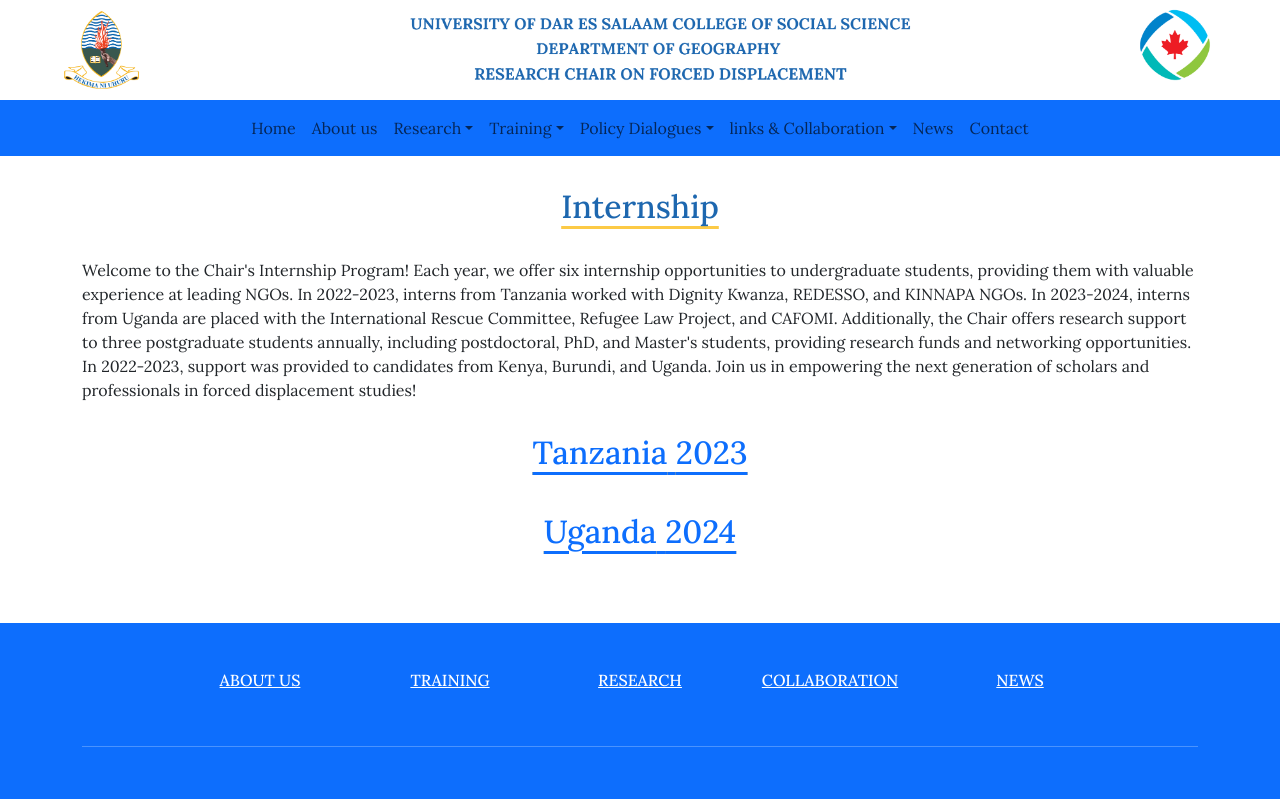
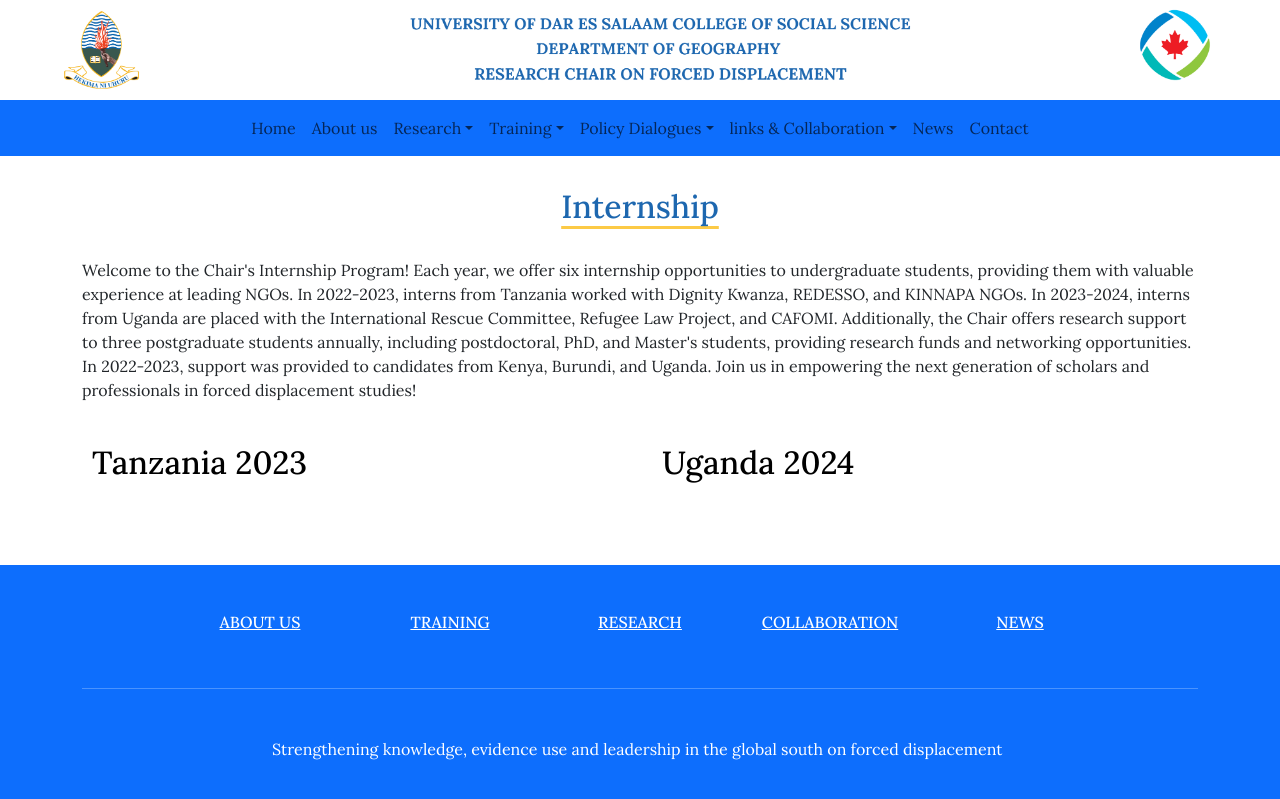
Before and after one commit to lemasani/Research-chair, a React (Vite) app: page /internship in a window 1280 px wide. Shown: the top 799 px of the page. Built offline with nearby package versions, Linux system fonts and the light colour scheme.

Commit message:
chore: Update intern category styling and link color

```diff
--- a/src/App.css
+++ b/src/App.css
@@ -165,6 +165,15 @@
     margin: 0 auto;
 }
 
+.intern-category{
+    display: flex;
+    width: fit-content;
+    padding: 10px;
+}
+.intern-category .link{
+    text-decoration: none;
+    color: black;
+}
 
 
 
--- a/src/Pages/Training/InternByCategory.jsx
+++ b/src/Pages/Training/InternByCategory.jsx
@@ -2,7 +2,6 @@
 import { useParams } from 'react-router-dom'
 import { Container, Row, Col } from 'react-bootstrap'
 import Footer from '../../Components/Footer'
-import InternCard from '../../Components/InternCard' // Import the InternCard component
 import InternData from '../../Data/Interns.json'
 
 export default function InternsByCategory() {
--- a/src/Pages/Training/Internship.jsx
+++ b/src/Pages/Training/Internship.jsx
@@ -18,11 +18,13 @@
             </Row>
             <Row>
               {InternData.map((category) => (
-                <div key={category.category}>
-                  <h2 className='underlined text-primary mt-3 mb-4 text-center'>
-                    <Link to={`/interns/${category.category}`}>{category.category} {category.year}</Link>
-                  </h2>
-                </div>
+                <Col>
+                  <div key={category.category} className='intern-category '>
+                    <h2 className='mt-3 mb-4 text-center'>
+                      <Link to={`/interns/${category.category}`} className='link'>{category.category} {category.year}</Link>
+                    </h2>
+                  </div>
+                </Col>
               ))}
             </Row>
         </Container>
```
